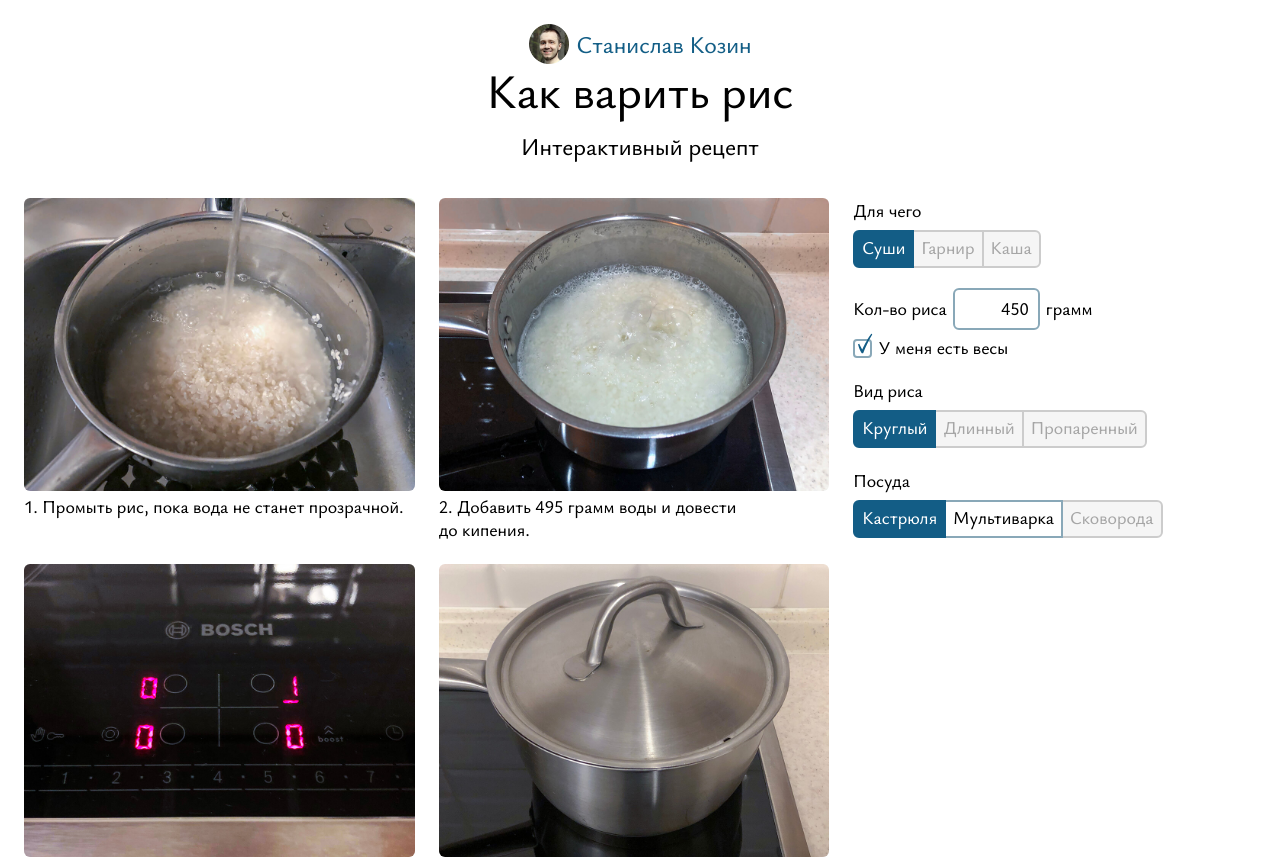
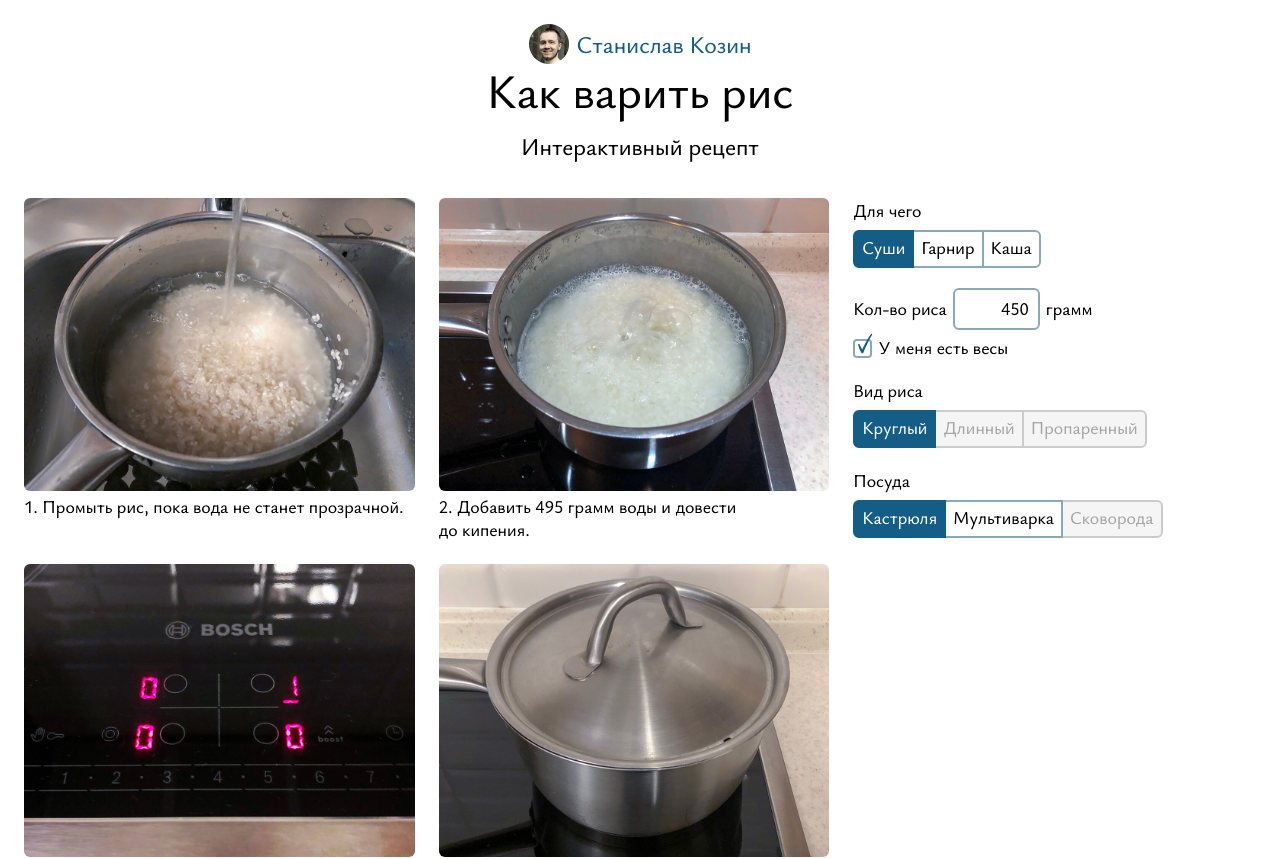
Before and after one commit to staskozin/website, a Next.js app: page /rice-calculator in a window 1280 px wide. Shown: the top 859 px of the page. Built offline with nearby package versions, Linux system fonts and the light colour scheme.

Commit message:
Переписал рецепт с помощью useReducer

```diff
--- /dev/null
+++ b/src/components/RiceCalculator/Form.tsx
@@ -0,0 +1,105 @@
+import { useContext } from 'react'
+
+import { Context, potVariant, purposeVariant, riceTypeVariant } from '@/components/RiceCalculator'
+import Checkbox from '@/components/UI/Checkbox'
+import NumberInput from '@/components/UI/NumberInput'
+import Switcher from '@/components/UI/Switcher'
+
+import s from './Form.module.css'
+
+
+export default function Recipe() {
+  const { state, dispatch } = useContext(Context)
+
+  const changePurpose = (payload: purposeVariant) => {
+    dispatch({ type: 'changePurpose', payload })
+  }
+
+  const changeRiceType = (payload: riceTypeVariant) => {
+    dispatch({ type: 'changeRiceType', payload })
+  }
+
+  const changePot = (payload: potVariant) => {
+    dispatch({ type: 'changePot', payload })
+  }
+
+  return (
+    <form className={s.form}>
+      <div className={s.wrap}>
+        <Switcher<purposeVariant>
+          text='Для чего'
+          selected={state.purpose}
+          options={{
+            'sushi': {
+              name: 'Суши',
+              disabled: state.disabledButtons.purpose.sushi
+            },
+            'side': {
+              name: 'Гарнир',
+              disabled: state.disabledButtons.purpose.side
+            },
+            'porridge': {
+              name: 'Каша',
+              disabled: state.disabledButtons.purpose.porridge
+            }
+          }}
+          setFunction={changePurpose}
+        />
+
+        <div className={s.riceInput}>
+          <NumberInput
+            value={state.rice}
+            setFunction={dispatch}
+            textBefore='Кол-во риса'
+            textAfter='грамм'
+          />
+          <Checkbox
+            text='У меня есть весы'
+            checked={state.scale}
+            setFunction={dispatch}
+          />
+        </div>
+
+        <Switcher<riceTypeVariant>
+          text='Вид риса'
+          selected={state.riceType}
+          options={{
+            'round': {
+              name: 'Круглый',
+              disabled: state.disabledButtons.riceType.round
+            },
+            'long': {
+              name: 'Длинный',
+              disabled: state.disabledButtons.riceType.long
+            },
+            'parboiled': {
+              name: 'Пропаренный',
+              disabled: state.disabledButtons.riceType.parboiled
+            }
+          }}
+          setFunction={changeRiceType}
+        />
+
+        <Switcher<potVariant>
+          text='Посуда'
+          selected={state.pot}
+          options={{
+            'pot': {
+              name: 'Кастрюля',
+              disabled: state.disabledButtons.pot.pot
+            },
+            'multi': {
+              name: 'Мультиварка',
+              disabled: state.disabledButtons.pot.multi
+            },
+            'pan': {
+              name: 'Сковорода',
+              disabled: state.disabledButtons.pot.pan
+            }
+          }}
+          setFunction={changePot}
+        />
+      </div>
+    </form>
+  )
+}
--- a/src/components/RiceCalculator/index.tsx
+++ b/src/components/RiceCalculator/index.tsx
@@ -1,115 +1,207 @@
 'use client'
 
-import { useState } from 'react'
+import { Dispatch, createContext, useReducer } from 'react'
 
-import Checkbox from '@/components/UI/Checkbox'
-import Switcher from '@/components/UI/Switcher'
-import NumberInput from '@/components/UI/NumberInput'
-import Recipe from './Recipe'
+import Form from '@/components/RiceCalculator/Form'
+import Recipe from '@/components/RiceCalculator/Recipe'
 
 import s from './RiceCalculator.module.css'
-import sf from './Form.module.css'
 
+export const Context = createContext<CalcContext>({} as CalcContext)
+
+const reducer: CalcReducer = (state: CalcState, action: CalcAction): CalcState => {
+  let newState: CalcState
+  switch (action.type) {
+    case 'changeScale':
+      newState = {
+        ...state,
+        scale: action.payload
+      }
+      break
+    case 'changeRice':
+      const proportion = Math.abs(action.payload / 500)
+      newState = {
+        ...state,
+        rice: action.payload,
+        ingredients: {
+          // Здесь надо вызывать функцию, которая зависит от состояния рецепта
+          // Для суши одна, для гарнира другая и т.д.
+          // И пересчитывать ингредиенты в каждом экшне
+          water: Math.round(550 * proportion),
+          vinegar: Math.round(55 * proportion),
+          sugar: Math.round(45 * proportion),
+          salt: Math.round(5 * proportion)
+        }
+      }
+      break
+    case 'changePurpose':
+      if (action.payload === 'side') {
+        newState = {
+          ...state,
+          purpose: action.payload,
+          disabledButtons: {
+            ...state.disabledButtons,
+            riceType: {
+              round: false,
+              long: false,
+              parboiled: false
+            },
+            pot: {
+              pot: false,
+              multi: false,
+              pan: false
+            }
+          }
+        }
+      } else if (action.payload === 'porridge') {
+        newState = {
+          ...state,
+          purpose: action.payload,
+          riceType: 'round',
+          pot: state.pot !== 'pan' ? state.pot : 'pot',
+          disabledButtons: {
+            ...state.disabledButtons,
+            riceType: {
+              round: false,
+              long: true,
+              parboiled: true
+            },
+            pot: {
+              pot: false,
+              multi: false,
+              pan: true
+            }
+          }
+        }
+      } else {
+        newState = {
+          ...state,
+          purpose: action.payload,
+          riceType: 'round',
+          pot: state.pot !== 'pan' ? state.pot : 'pot',
+          disabledButtons: {
+            ...state.disabledButtons,
+            riceType: {
+              round: false,
+              long: true,
+              parboiled: true
+            },
+            pot: {
+              pot: false,
+              multi: false,
+              pan: true
+            }
+          }
+        }
+      }
+      break
+    case 'changeRiceType':
+      newState = {
+        ...state,
+        riceType: action.payload
+      }
+      break
+    case 'changePot':
+      newState = {
+        ...state,
+        pot: action.payload
+      }
+      break
+    default:
+      throw new Error('Неправильный action')
+  }
+  return newState
+}
 
 export default function RiceCalculator() {
-  const [scale, setScale] = useState<boolean>(true)
-  const [rice, setRice] = useState<number>(450)
-  const [riceType, setRiceType] = useState<riceTypeVariant>('round')
-  const [pot, setPot] = useState<potVariant>('pot')
-  const [purpose, setPurpose] = useState<purposeVariant>('sushi')
-
+  const [state, dispatch] = useReducer<CalcReducer>(reducer, {
+    scale: true,
+    rice: 450,
+    riceType: 'round',
+    pot: 'pot',
+    purpose: 'sushi',
+    ingredients: {
+      water: 495,
+      vinegar: 50,
+      salt: 5,
+      sugar: 41
+    },
+    disabledButtons: {
+      riceType: {
+        round: false,
+        long: true,
+        parboiled: true
+      },
+      pot: {
+        pot: false,
+        multi: false,
+        pan: true
+      },
+      purpose: {
+        sushi: false,
+        side: false,
+        porridge: false
+      }
+    }
+  })
 
   return (
-    <div className={s.container}>
-      <Recipe
-        scale={scale}
-        rice={rice}
-        riceType={riceType}
-        pot={pot}
-        purpose={purpose}
-      />
-
-<form className={sf.form}>
-      <div className={sf.wrap}>
-        <Switcher<purposeVariant>
-          text='Для чего'
-          selected={purpose}
-          options={{
-            'sushi': {
-              name: 'Суши',
-              disabled: false
-            },
-            'side': {
-              name: 'Гарнир',
-              disabled: true
-            },
-            'porridge': {
-              name: 'Каша',
-              disabled: true
-            }
-          }}
-          setFunction={setPurpose}
-        />
-
-        <div className={sf.riceInput}>
-          <NumberInput
-            value={rice}
-            setFunction={setRice}
-            textBefore='Кол-во риса'
-            textAfter='грамм'
-          />
-          <Checkbox
-            text='У меня есть весы'
-            checked={scale}
-            setFunction={setScale}
-          />
-        </div>
-
-        <Switcher
-          text='Вид риса'
-          selected={riceType}
-          options={{
-            'round': {
-              name: 'Круглый',
-              disabled: false
-            },
-            'long': {
-              name: 'Длинный',
-              disabled: true
-            },
-            'parboiled': {
-              name: 'Пропаренный',
-              disabled: true
-            }
-          }}
-          setFunction={setRiceType}
-        />
-
-        <Switcher
-          text='Посуда'
-          selected={pot}
-          options={{
-            'pot': {
-              name: 'Кастрюля',
-              disabled: false
-            },
-            'multi': {
-              name: 'Мультиварка',
-              disabled: false
-            },
-            'pan': {
-              name: 'Сковорода',
-              disabled: true
-            }
-          }}
-          setFunction={setPot}
-        />
+    <Context.Provider value={{ dispatch, state }}>
+      <div className={s.container}>
+        <Recipe />
+        <Form />
       </div>
-    </form>
-    </div>
+    </Context.Provider>
   )
 }
 
-type riceTypeVariant = 'round' | 'long' | 'parboiled'
-type potVariant = 'pot' | 'multi' | 'pan'
-type purposeVariant = 'sushi' | 'side' | 'porridge'
+type CalcContext = {
+  dispatch: Dispatch<CalcAction>
+  state: CalcState
+}
+
+type CalcReducer = (state: CalcState, action: CalcAction) => CalcState
+
+export type purposeVariant = 'sushi' | 'side' | 'porridge'
+export type riceTypeVariant = 'round' | 'long' | 'parboiled'
+export type potVariant = 'pot' | 'multi' | 'pan'
+
+type CalcState = {
+  scale: boolean
+  rice: number
+  purpose: purposeVariant,
+  riceType: riceTypeVariant
+  pot: potVariant
+  ingredients: Ingredients,
+  disabledButtons: DisabledButtons
+}
+
+type Ingredients = {
+  water: number
+  vinegar: number
+  sugar: number
+  salt: number
+}
+
+type DisabledButtons = {
+  purpose: {
+    sushi: boolean
+    side: boolean
+    porridge: boolean
+  }
+  riceType: {
+    round: boolean
+    long: boolean
+    parboiled: boolean
+  }
+  pot: {
+    pot: boolean
+    multi: boolean
+    pan: boolean
+  }
+}
+
+export type CalcAction = {
+  type: 'changeScale' | 'changeRice' | 'changePurpose' | 'changeRiceType' | 'changePot'
+  payload?: any
+}
--- a/src/components/UI/Switcher.tsx
+++ b/src/components/UI/Switcher.tsx
@@ -1,9 +1,7 @@
-import { Dispatch, SetStateAction } from 'react'
-
 import s from './Switcher.module.css'
 
 
-function renderOptions<Variant extends string>(options: Record<Variant, optionState>, selected: string, setFunction: Dispatch<SetStateAction<Variant>>) {
+function renderOptions<Variant extends string>(options: Record<Variant, optionState>, selected: string, setFunction: (variant: Variant) => void) {
   const result: Array<JSX.Element> = []
   for (let o in options) {
     result.push(
@@ -31,7 +29,7 @@ type SwitcherProps<Variant extends string> = {
   text: string
   selected: string
   options: Record<Variant, optionState>
-  setFunction: Dispatch<SetStateAction<Variant>>
+  setFunction: (variant: Variant) => void
   className?: string
 }
 
```
Also changed, not shown: src/components/RiceCalculator/Recipe.tsx (+6 -38 lines), src/components/UI/Checkbox.tsx (+6 -4 lines), src/components/UI/NumberInput.tsx (+6 -4 lines).
